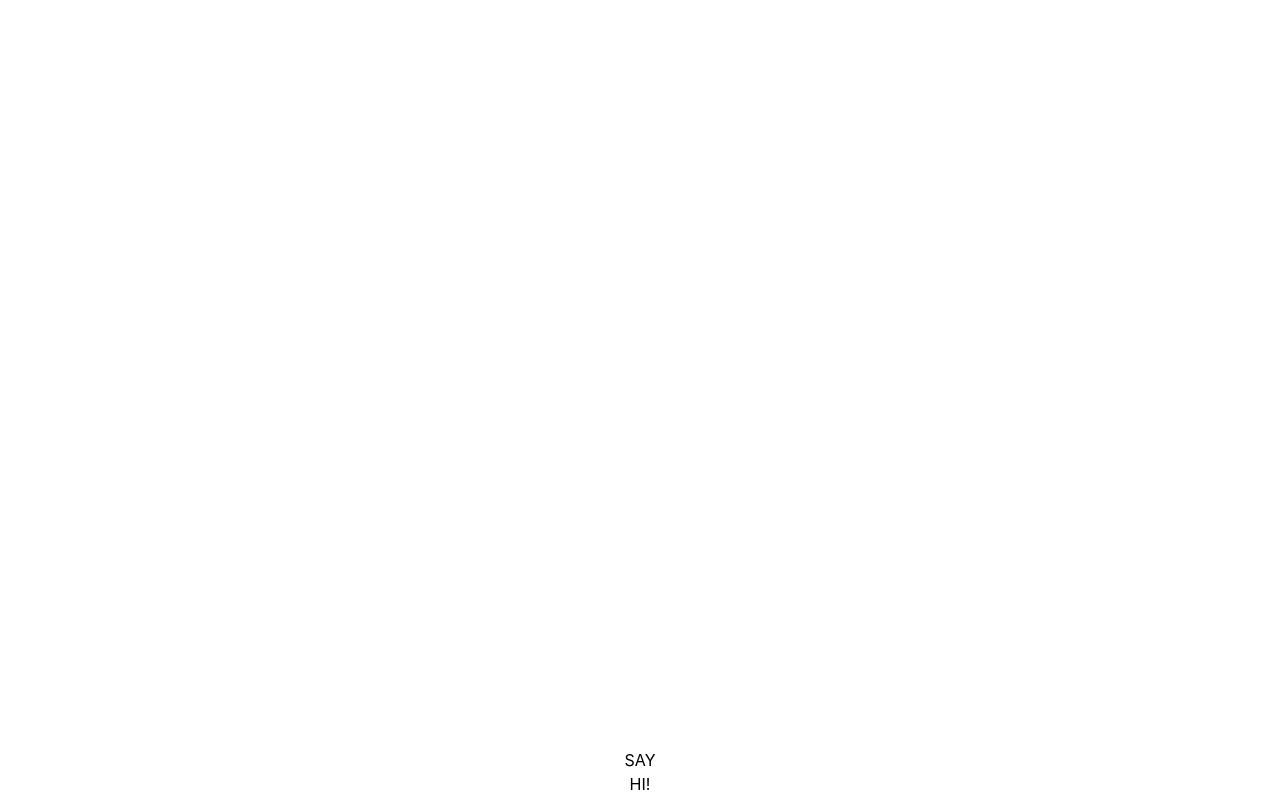
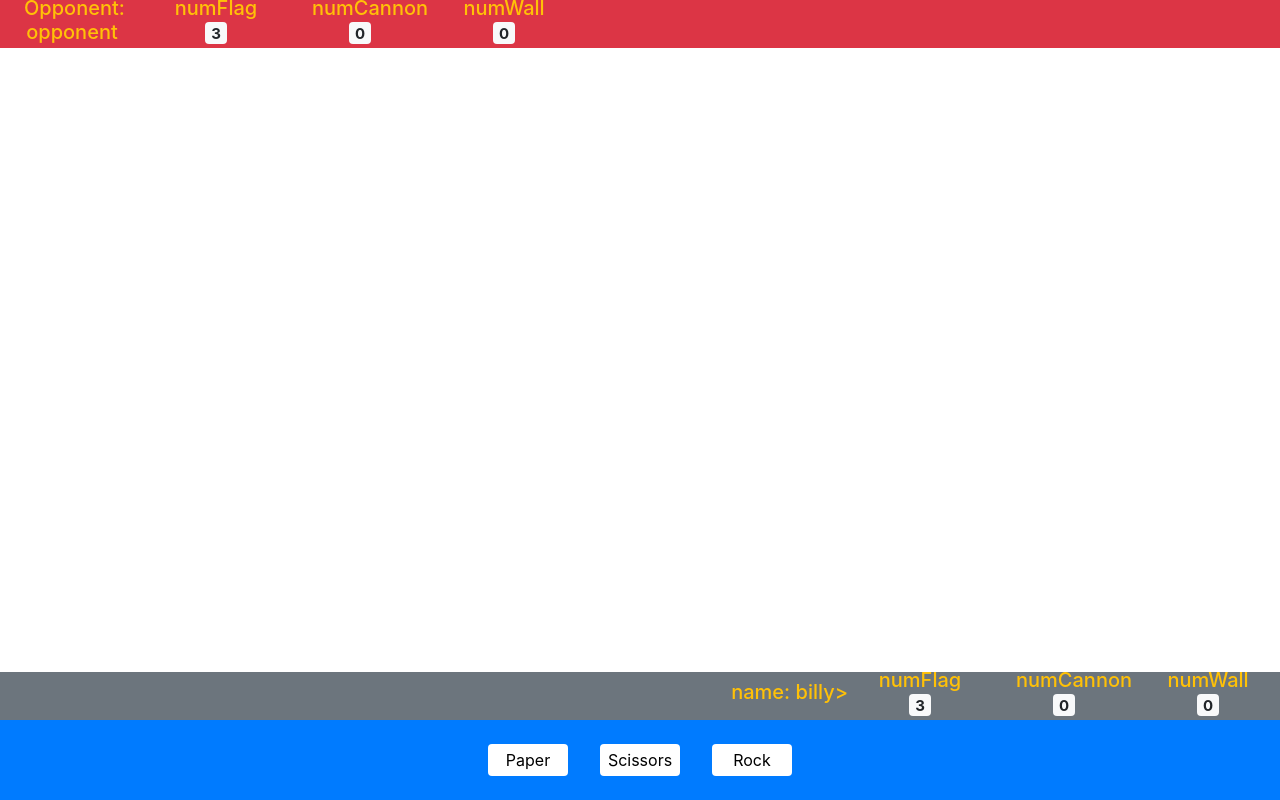
Before and after one commit to bill0930/flag-defense-vue, a Vue app: page / in a window 1280 px wide. Built offline with nearby package versions, Linux system fonts and the light colour scheme.

Commit message:
added the basic interface with bootstrap

```diff
--- a/babel.config.js
+++ b/babel.config.js
@@ -1,5 +1,5 @@
 module.exports = {
-  presets: [
-    '@vue/cli-plugin-babel/preset'
+  "presets": [
+    "@vue/cli-plugin-babel/preset"
   ]
 }
--- a/src/App.vue
+++ b/src/App.vue
@@ -1,18 +1,44 @@
 <template>
   <span id="app">
+    <div class="topInfobar bg-danger">
+        <div class="topElement text-warning">  <h5> Opponent: {{player.opponent.name}} </h5></div>
+        <div class="topElement text-warning">  <h5> numFlag <b-badge variant="light">{{player.opponent.numFlag}}</b-badge></h5></div>
+        <div class="topElement text-warning">  <h5>numCannon<b-badge variant="light">{{player.opponent.numCannon}}</b-badge></h5></div>
+        <div class="topElement text-warning">  <h5>numWall<b-badge variant="light">{{player.opponent.numWall}}</b-badge></h5></div>
+
+    </div>
+    <div class="PRSBar bg-primary">
       <div class="buttons">
-      <button class="say-hi-button" @click="swap">SAY HI!</button>
+        <b-button variant="success" class="PRSbutton">Paper</b-button>
+        <b-button variant="success" class="PRSbutton">Scissors</b-button>
+        <b-button variant="success" class="PRSbutton">Rock</b-button>
       </div>
-  <a-scene embedded arjs >
-    <a-marker  preset="hiro">
-      <a-entity id="mclaren" position="0 0 0" :scale="model.mclaren.scale" :gltf-model="model.mclaren.url">
-      </a-entity>
+    </div>
+    <div class="bottomInfobar bg-secondary">
+         <div class="topElement text-warning">  <h5> name: {{player.mainplayer.name}}></h5></div>
+        <div class="bottomElement text-warning">  <h5> numFlag <b-badge variant="light">{{player.mainplayer.numFlag}}</b-badge></h5></div>
+        <div class="bottomElement text-warning">  <h5>numCannon<b-badge variant="light">{{player.mainplayer.numCannon}}</b-badge></h5></div>
+        <div class="bottomElement text-warning">  <h5>numWall<b-badge variant="light">{{player.mainplayer.numWall}}</b-badge></h5></div>
+
+    </div>
+
+    <a-scene embedded arjs>
+      <a-marker preset="hiro">
+        <a-entity
+          id="mclaren"
+          position="0 0 0"
+          :scale="model.mclaren.scale"
+          :gltf-model="model.mclaren.url"
+        ></a-entity>
       </a-marker>
 
       <a-marker preset="kanji">
-      <a-entity  id="dinosaur" position="0 0 0" :scale="model.dinosaur.scale"
-        :gltf-model="model.dinosaur.url">
-      </a-entity>
+        <a-entity
+          id="dinosaur"
+          position="0 0 0"
+          :scale="model.dinosaur.scale"
+          :gltf-model="model.dinosaur.url"
+        ></a-entity>
         <a-box color="red" position="0 2 -5" rotation="0 45 45" scale="2 2 2"></a-box>
       </a-marker>
 
@@ -22,18 +48,17 @@
 </template>
 
 <script>
-import GameScene from './js/GameScene'
-import Player from './js/Player'
+import GameScene from "./js/GameScene";
+import Player from "./js/Player";
 
 export default {
   name: "App",
-  components: {
-  },
+  components: {},
   mounted() {
-    console.log("mounted")
+    console.log("mounted");
     // //initialised the gameScene with Players
-  var game = new GameScene(this.player.billy, this.player.jason)
-  game.start()
+    var game = new GameScene(this.player.billy, this.player.opponent);
+    game.start();
 
     //Start to decide
   },
@@ -46,30 +71,73 @@ export default {
           scale: "0.005 0.005 0.005"
         },
         dinosaur: {
-          url: "https://arjs-cors-proxy.herokuapp.com/https://raw.githack.com/AR-js-org/AR.js/master/aframe/examples/image-tracking/nft/trex/scene.gltf",
+          url:
+            "https://arjs-cors-proxy.herokuapp.com/https://raw.githack.com/AR-js-org/AR.js/master/aframe/examples/image-tracking/nft/trex/scene.gltf",
           position: "0 0 0",
           scale: "0.05 0.05 0.05"
         }
       },
       player: {
-        billy: new Player("billy"),
-        jason: new Player("jason")
-      }
+        mainplayer: new Player("billy"),
+        opponent: new Player("opponent")
+      },
     };
   },
   methods: {
     swap() {
-    var temp = this.model.mclaren
-    this.model.mclaren = this.model.dinosaur
-    this.model.dinosaur = temp
+      var temp = this.model.mclaren;
+      this.model.mclaren = this.model.dinosaur;
+      this.model.dinosaur = temp;
     }
   }
 };
-
 </script>
 
   <style>
-.buttons {
+.topInfobar {
+  position: absolute;
+  top: 0;
+  left: 0;
+  width: 100%;
+  height: 3em;
+  display: flex;
+  justify-content: flex-start;
+  align-items: center;
+  z-index: 10;
+
+}
+
+.topInfobar .topElement{
+  padding: 0.5em;
+  margin: 1em;
+  border: 2px;
+  width: 7em;
+  justify-content: center;
+  text-align: center;
+}
+
+.bottomInfobar {
+  position: absolute;
+  bottom: 5em;
+  left: 0;
+  width: 100%;
+  height: 3em;
+  display: flex;
+  justify-content: flex-end;
+  align-items: center;
+  z-index: 10;
+}
+
+.bottomInfobar .bottomElement{
+  padding: 0.5em;
+  margin: 1em;
+  border: 2px;
+  width: 7em;
+  justify-content: center;
+  text-align: center;
+}
+
+.PRSBar {
   position: absolute;
   bottom: 0;
   left: 0;
@@ -81,13 +149,15 @@ export default {
   z-index: 10;
 }
 
-.say-hi-button {
+.PRSBar .PRSbutton {
   padding: 0.25em;
+  margin: 1em;
   border-radius: 4px;
   border: none;
   background: white;
   color: black;
-  width: 4em;
+  width: 5em;
   height: 2em;
+  /* z-index; */
 }
 </style>
--- a/vue.config.js
+++ b/vue.config.js
@@ -18,6 +18,6 @@ module.exports = {
       watchContentBase: true
   //devServer.hot option must be disabled or devServer.watchContentBase option must be enabled in order for liveReload to take effect
       // https: true,
-    },
+    }
 
 }
```
Also changed, not shown: package.json (+8 -0 lines), src/main.js (+3 -9 lines), src/plugins/bootstrap-vue.js (added, +7 -0 lines), src/components/Overlay.vue (renamed from src/components/Scene.vue), 1 other file (tests, documents, lock files or other folders). Lines whose indentation alone changed are shown as unchanged.
